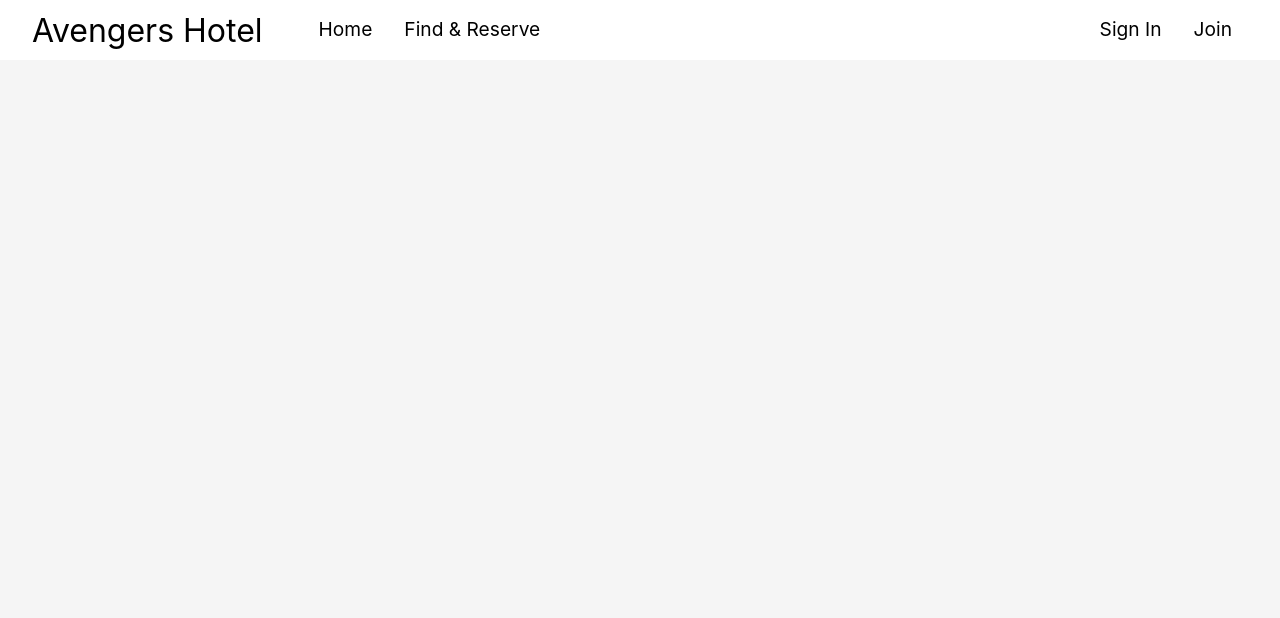
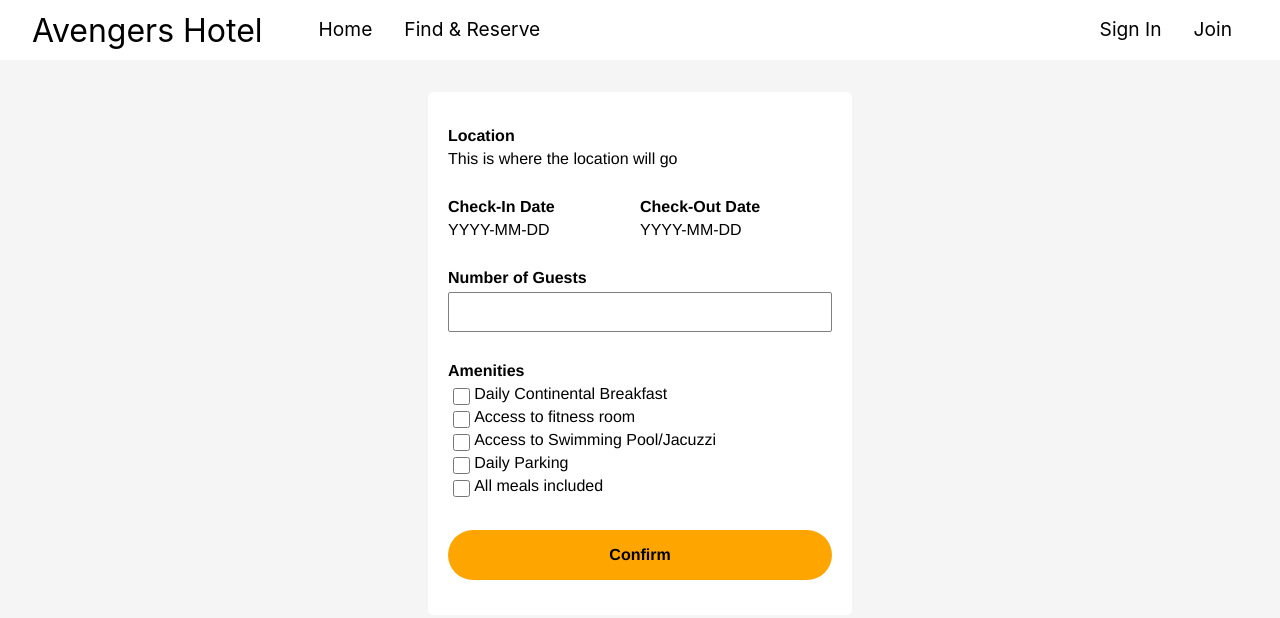
Before and after one commit to gopinathsjsu/team-project-the-avengers, a React (Create React App) app in the folder Source/web_ui/: page /booking in a window 1280 px wide. Shown: the top 618 px of the page. Built offline with nearby package versions, Linux system fonts and the light colour scheme.

Commit message:
Added booking page

```diff
--- a/Source/web_ui/src/App.js
+++ b/Source/web_ui/src/App.js
@@ -3,6 +3,7 @@ import Home from './pages/Home'
 import SignIn from './pages/SignIn';
 import Join from './pages/Join';
 import Find from './pages/Find';
+import Booking from './pages/Booking';
 import { BrowserRouter as Router, Routes, Route } from 'react-router-dom';
 import './App.css';
 
@@ -16,6 +17,7 @@ function App() {
           <Route path='search' element={<Find/>} />
           <Route path='/join' element={<Join/>} />
           <Route path='/sign-in' element={<SignIn/>} />
+          <Route path='/booking' element={<Booking/>} />
         </Routes>
       </Router>
     </>
--- /dev/null
+++ b/Source/web_ui/src/components/BookingForm.css
@@ -0,0 +1,28 @@
+.booking-form-container {
+  margin: 2rem auto;
+  padding: 20px;
+  font-family: 'Helvetica';
+  background-color: white;
+  border-radius: 5px;
+  width: 30%;
+}
+
+.amenity-option {
+  display: flex;
+}
+
+.amenity-checkbox {
+  width: 5%;
+}
+
+.amenity-label {
+  display: flex;
+  font-weight: normal;
+}
+
+.date-container {
+    display: flex;
+}
+.check-in-input, .check-out-input {
+    width: 50%;
+}
--- /dev/null
+++ b/Source/web_ui/src/components/BookingForm.js
@@ -0,0 +1,65 @@
+import React, { useState } from 'react';
+import './BookingForm.css';
+
+function BookingForm() {
+  const [location, setLocation] = useState('');
+  const [checkIn, setCheckIn] = useState('');
+  const [checkOut, setCheckOut] = useState('');
+  const [roomID, setRoomID] = useState('');
+  const [guests, setGuests] = useState(1);
+
+  const handleSubmit = (e) => {
+    e.preventDefault();
+
+  }
+
+  return (
+    <>
+      <div className='booking-form-container'>
+        <form onSubmit>
+          <div className='form-input'>
+            <label>Location</label>This is where the location will go
+          </div>
+          <div className='date-container'>
+            <div className='form-input check-in-input'>
+                <label>Check-In Date</label>YYYY-MM-DD
+            </div>
+            <div className='form-input check-out-input'>
+                <label>Check-Out Date</label>YYYY-MM-DD
+            </div>
+          </div>
+          <div className='form-input'>
+            <label htmlFor='guests_number'>Number of Guests</label>
+            <input id='guests_number' type='number' min='1' onChange={(e) => setGuests(e.target.value)} required></input>
+          </div>
+          <div className='form-input'>
+            <label>Amenities</label>
+            <div className='amenity-option'>
+              <input id='daily-breakfast' type='checkbox' className='amenity-checkbox' value='Daily Continental Breakfast'></input>
+              <label className='amenity-label' for='daily-breakfast'>Daily Continental Breakfast</label>
+            </div>
+            <div className='amenity-option'>
+              <input id='fitness-room' type='checkbox' className='amenity-checkbox' value='Access to fitness room'></input>
+              <label className='amenity-label' for='fitness-room'>Access to fitness room</label>
+            </div>
+            <div className='amenity-option'>
+              <input id='swimming-pool-jacuzzi' type='checkbox' className='amenity-checkbox' value='Access to Swimming Pool/Jacuzzi'></input>
+              <label className='amenity-label' for='swimming-pool-jacuzzi'>Access to Swimming Pool/Jacuzzi</label>
+            </div>
+            <div className='amenity-option'>
+              <input id='parking' type='checkbox' className='amenity-checkbox' value='Daily Parking'></input>
+              <label className='amenity-label' for='parking'>Daily Parking</label>
+            </div>
+            <div className='amenity-option'>
+              <input id='all-meals' type='checkbox' className='amenity-checkbox' value='All meals included'></input>
+              <label className='amenity-label' for='all-meals'>All meals included</label>
+            </div>
+          </div>
+          <input className='orange-button' type='submit' value='Confirm'></input>
+        </form>
+      </div>
+    </>
+  )
+}
+
+export default BookingForm
--- /dev/null
+++ b/Source/web_ui/src/pages/Booking.js
@@ -0,0 +1,10 @@
+import React from 'react';
+import BookingForm from '../components/BookingForm';
+
+function Booking() {
+  return (
+    <BookingForm />
+  )
+}
+
+export default Booking
```
